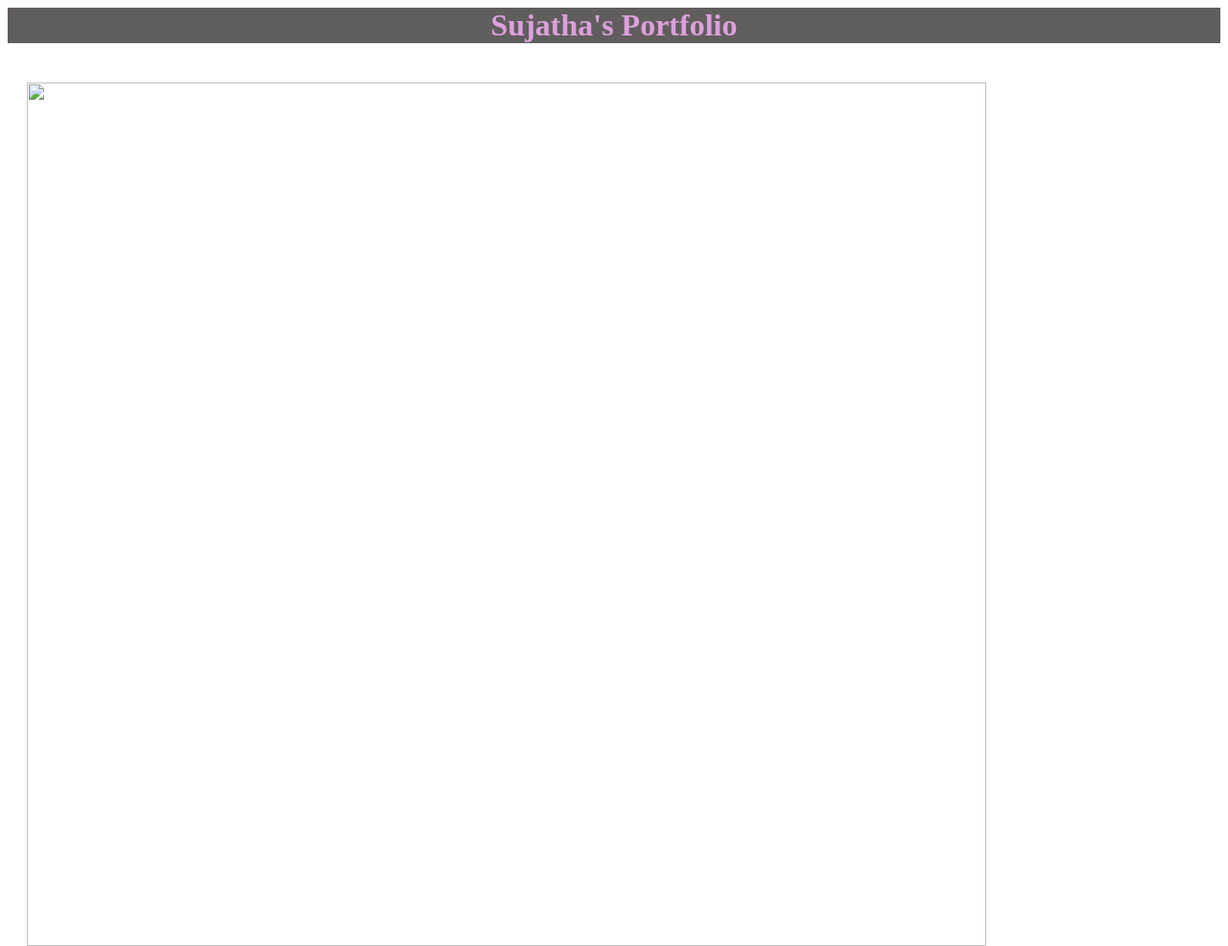
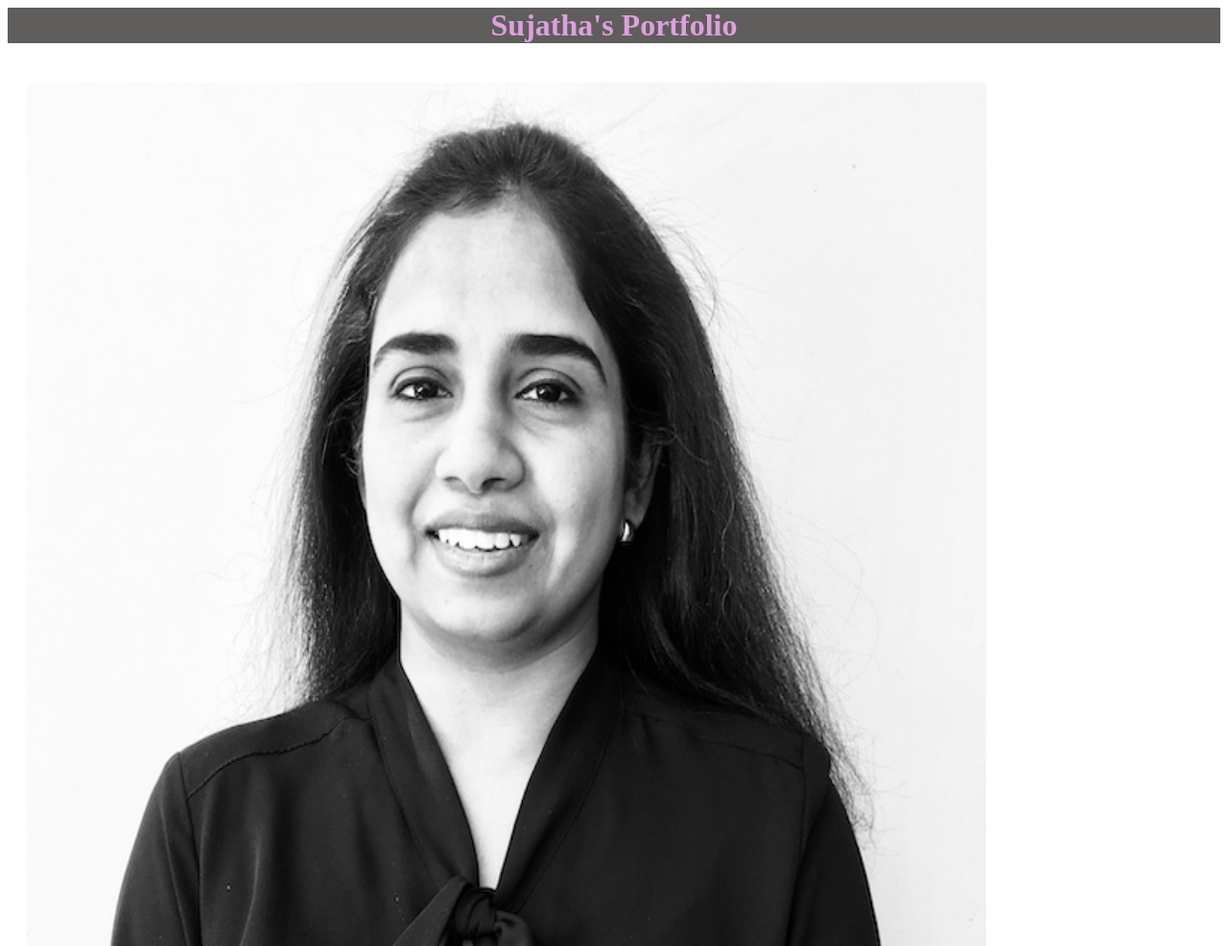
Before and after one commit to suja-codes/suja-codes.github.io, a plain HTML site: page index.html in a window 1280 px wide. Shown: the whole page at 96% size. Drawn offline with Linux system fonts and the light colour scheme.

Commit message:
Update index.html

```diff
--- a/index.html
+++ b/index.html
@@ -1,6 +1,6 @@
 <html>
     <h1 style="color:plum; text-align:center; background-color:rgb(96, 93, 93);"> Sujatha's Portfolio </h1>
 
-    <img src ="./biopic.jpg/" style="width:1000px;height:900px; vertical-align:middle;margin:20px 20px">
+    <img src ="./biopic.jpg" style="width:1000px;height:900px; vertical-align:middle;margin:20px 20px"/>
 
 </html>
```
